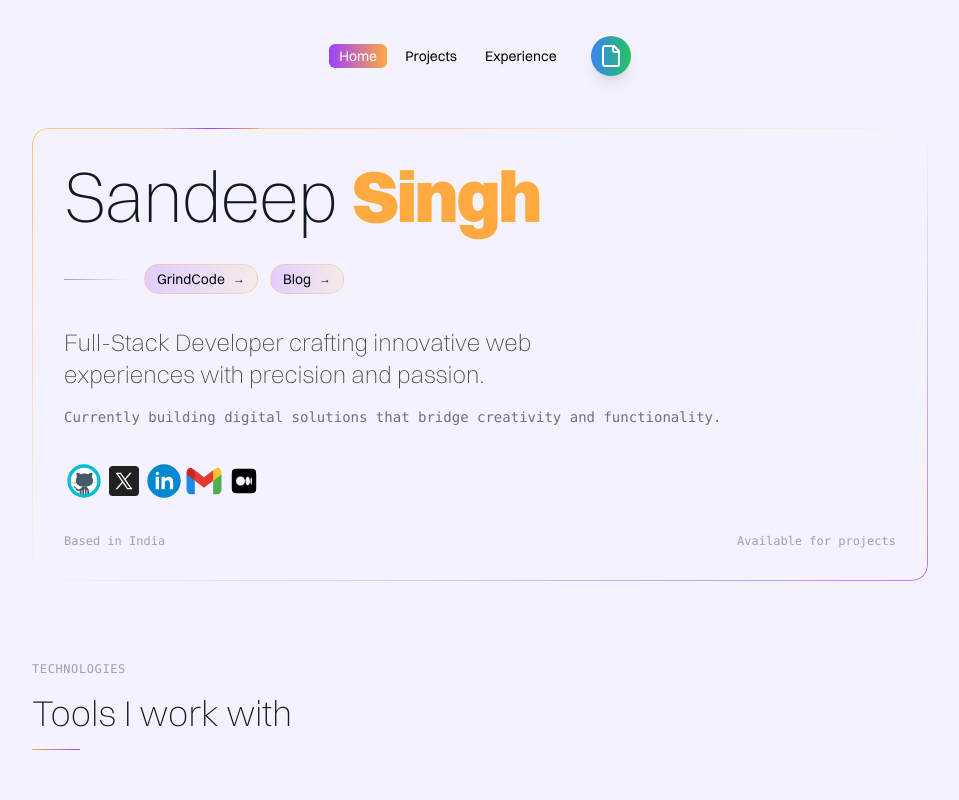
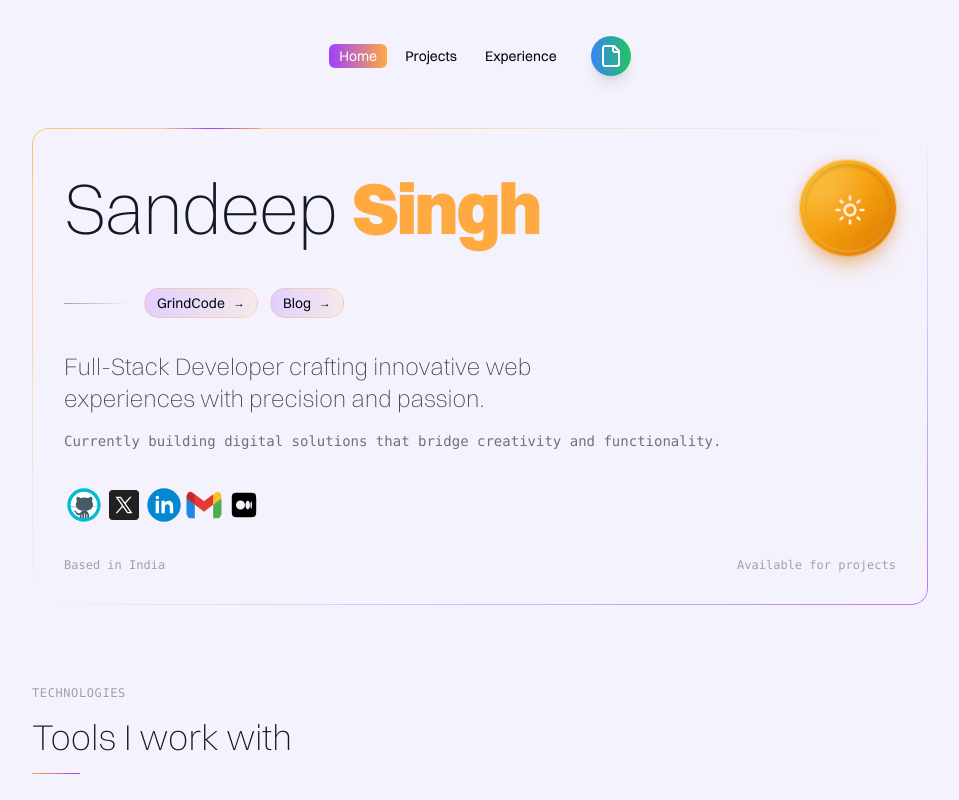
Before and after one commit to CoDesign-Spa27/sandeep, a Next.js app: page / in a window 1280 px wide. Shown: the top 800 px of the page, without its empty margins (160-1119 px from the left). Built offline with nearby package versions, Linux system fonts and the light colour scheme.

Commit message:
revamp: new mode toggle

```diff
--- a/app/_Section/Home.tsx
+++ b/app/_Section/Home.tsx
@@ -14,6 +14,7 @@ import { useTheme } from "next-themes";
 import Link from "next/link";
 import { FeaturedWork } from "@/components/FeaturedWorked";
 import { BorderBeam } from "@/components/ui/border-beam";
+import { ModeToggle } from "@/components/mode-toggle";
 
 const Home = () => {
   const { theme } = useTheme();
@@ -97,6 +98,7 @@ const Home = () => {
             </div>
             <BorderBeam size={100} />
             <div className="space-y-8">
+              <div className="flex justify-between items-center">
               <motion.div
                 initial="hidden"
                 animate="visible"
@@ -108,6 +110,8 @@ const Home = () => {
                   <span className="text-[#ffaa40] font-black">Singh</span>
                 </h1>
               </motion.div>
+              <ModeToggle />
+                </div>
 
               <div className="flex flex-col sm:flex-row items-start sm:items-center gap-4 relative z-10">
                 <div className="flex items-center gap-4">
--- a/components/mode-toggle.tsx
+++ b/components/mode-toggle.tsx
@@ -1,42 +1,271 @@
 "use client";
+import * as React from "react";
+import { Moon, Sun, Sparkles, Star } from "lucide-react";
+import { motion, AnimatePresence } from "framer-motion";
 
-import * as React from "react";
-import { Moon, Sun } from "lucide-react";
-import { useTheme } from "next-themes";
-import { motion } from "framer-motion";
+// Mock useTheme hook for demonstration
+function useTheme() {
+  const [theme, setThemeState] = React.useState(() => {
+    // Check if theme is stored in localStorage
+    if (typeof window !== 'undefined') {
+      const savedTheme = localStorage.getItem('theme');
+      if (savedTheme) {
+        // Apply saved theme to document
+        if (savedTheme === 'dark') {
+          document.documentElement.classList.add('dark');
+        } else {
+          document.documentElement.classList.remove('dark');
+        }
+        return savedTheme;
+      }
+
+      // If no saved theme, check system preference
+      if (window.matchMedia('(prefers-color-scheme: dark)').matches) {
+        document.documentElement.classList.add('dark');
+        return 'dark';
+      }
+    }
+    return 'light';
+  });
+
+  const setTheme = (newTheme: 'light' | 'dark') => {
+    setThemeState(newTheme);
+    localStorage.setItem('theme', newTheme);
+    // Apply theme to document
+    if (newTheme === 'dark') {
+      document.documentElement.classList.add('dark');
+    } else {
+      document.documentElement.classList.remove('dark');
+    }
+  };
+
+  return { theme, setTheme };
+}
 
 export function ModeToggle() {
   const { theme, setTheme } = useTheme();
-  const isDark = theme === "dark";
+  const isDark = theme === 'dark';
 
   const toggleTheme = () => {
-    setTheme(isDark ? "light" : "dark");
+    setTheme(isDark ? 'light' : 'dark');
   };
 
   return (
-    <div
-      onClick={toggleTheme}
-      className="flex items-center cursor-pointer"
-    >
+    <div className="w-full max-w-[3rem] sm:max-w-[6rem] md:max-w-[6rem] lg:max-w-[6rem]">
       <motion.div
-        className="relative w-16 h-8 bg-gray-300 dark:bg-gray-700 rounded-full"
-        layout
-        transition={{ type: "spring", stiffness: 700, damping: 30 }}
+        whileHover={{
+          scale: 1.05,
+          rotate: isDark ? -3 : 3,
+          boxShadow: isDark
+            ? "0 15px 30px -8px rgba(147, 51, 234, 0.4), 0 0 0 1px rgba(147, 51, 234, 0.1)"
+            : "0 15px 30px -8px rgba(251, 146, 60, 0.4), 0 0 0 1px rgba(251, 146, 60, 0.1)"
+        }}
+        whileTap={{ scale: 0.95 }}
+        onClick={toggleTheme}
+        className="relative w-full aspect-square rounded-full flex items-center justify-center cursor-pointer group transition-all duration-500"
+        style={{
+          background: isDark
+            ? "linear-gradient(135deg, #1e293b 0%, #0f172a 50%, #020617 100%)"
+            : "linear-gradient(135deg, #fbbf24 0%, #f59e0b 50%, #d97706 100%)",
+          boxShadow: isDark
+            ? "0 12px 24px -8px rgba(15, 23, 42, 0.8), inset 0 1px 0 rgba(148, 163, 184, 0.1), 0 0 0 1px rgba(30, 41, 59, 0.2)"
+            : "0 12px 24px -8px rgba(217, 119, 6, 0.6), inset 0 1px 0 rgba(255, 255, 255, 0.2), 0 0 0 1px rgba(245, 158, 11, 0.3)"
+        }}
       >
+        {/* Realistic Surface Texture */}
+        <div
+          className="absolute inset-0.5 rounded-full opacity-30"
+          style={{
+            background: isDark
+              ? "radial-gradient(circle at 30% 30%, rgba(148, 163, 184, 0.3) 0%, transparent 50%)"
+              : "radial-gradient(circle at 30% 30%, rgba(255, 255, 255, 0.6) 0%, transparent 50%)"
+          }}
+        />
+
+        {/* Subtle Inner Shadow */}
+        <div
+          className="absolute inset-1 rounded-full"
+          style={{
+            boxShadow: isDark
+              ? "inset 0 2px 4px rgba(0, 0, 0, 0.3), inset 0 -1px 2px rgba(148, 163, 184, 0.1)"
+              : "inset 0 2px 4px rgba(0, 0, 0, 0.15), inset 0 -1px 2px rgba(255, 255, 255, 0.3)"
+          }}
+        />
+
+        {/* Animated Glow Ring */}
         <motion.div
-          className="absolute top-0.6 left-0.4 h-8 w-8 rounded-full bg-white dark:bg-black flex items-center justify-center"
-          layout
-          initial={false}
-          animate={{ x: isDark ? 32 : 0 }}
-          transition={{ type: "spring", stiffness: 700, damping: 30 }}
+          className="absolute w-full h-full rounded-full"
+          animate={{
+            boxShadow: [
+              isDark
+                ? "0 0 12px rgba(147, 51, 234, 0.3)"
+                : "0 0 12px rgba(251, 146, 60, 0.3)",
+              isDark
+                ? "0 0 24px rgba(147, 51, 234, 0.5)"
+                : "0 0 24px rgba(251, 146, 60, 0.5)",
+              isDark
+                ? "0 0 12px rgba(147, 51, 234, 0.3)"
+                : "0 0 12px rgba(251, 146, 60, 0.3)"
+            ]
+          }}
+          transition={{ duration: 3, repeat: Infinity, ease: "easeInOut" }}
+        />
+
+        {/* Dynamic Background Pattern */}
+        <motion.div
+          className="absolute inset-0 rounded-full overflow-hidden"
+          animate={{ rotate: isDark ? 360 : -360 }}
+          transition={{ duration: 20, repeat: Infinity, ease: "linear" }}
         >
           {isDark ? (
-            <Moon className="w-5 h-5 text-white" />
+            // Stars pattern for dark mode
+            <>
+              {[...Array(6)].map((_, i) => (
+                <motion.div
+                  key={i}
+                  className="absolute w-0.5 h-0.5 bg-white rounded-full opacity-60"
+                  style={{
+                    left: `${20 + (i * 15)}%`,
+                    top: `${25 + ((i % 3) * 20)}%`,
+                  }}
+                  animate={{
+                    opacity: [0.3, 1, 0.3],
+                    scale: [0.5, 1, 0.5]
+                  }}
+                  transition={{
+                    duration: 2,
+                    repeat: Infinity,
+                    delay: i * 0.3
+                  }}
+                />
+              ))}
+            </>
           ) : (
-            <Sun className="w-5 h-5 text-yellow-500" />
+            // Rays pattern for light mode
+            <>
+              {[...Array(8)].map((_, i) => (
+                <motion.div
+                  key={i}
+                  className="absolute w-0.5 h-3 bg-gradient-to-t from-transparent via-orange-300 to-transparent origin-bottom"
+                  style={{
+                    left: '50%',
+                    bottom: '50%',
+                    transformOrigin: '50% 3rem',
+                    transform: `translateX(-50%) rotate(${i * 45}deg)`
+                  }}
+                  animate={{
+                    opacity: [0.4, 0.8, 0.4],
+                    scaleY: [0.8, 1.2, 0.8]
+                  }}
+                  transition={{
+                    duration: 2,
+                    repeat: Infinity,
+                    delay: i * 0.1
+                  }}
+                />
+              ))}
+            </>
           )}
         </motion.div>
+
+        {/* Main Icon */}
+        <AnimatePresence initial={false} mode="wait">
+          <motion.div
+            key={isDark ? "moon" : "sun"}
+            initial={{ opacity: 0, rotate: -90, scale: 0.3 }}
+            animate={{ opacity: 1, rotate: 0, scale: 1 }}
+            exit={{ opacity: 0, rotate: 90, scale: 0.3 }}
+            transition={{ duration: 0.5, ease: "backOut" }}
+            className="z-10 relative w-[30%] h-[30%]"
+          >
+            {isDark ? (
+              <motion.div
+                animate={{ rotate: [0, 5, -5, 0] }}
+                transition={{ duration: 6, repeat: Infinity, ease: "easeInOut" }}
+                className="w-full h-full"
+              >
+                <Moon
+                  className="w-full h-full text-slate-100 drop-shadow-lg"
+                  style={{
+                    filter: "drop-shadow(0 0 6px rgba(148, 163, 184, 0.8))"
+                  }}
+                />
+              </motion.div>
+            ) : (
+              <motion.div
+                animate={{ rotate: 360 }}
+                transition={{ duration: 8, repeat: Infinity, ease: "linear" }}
+                className="w-full h-full"
+              >
+                <Sun
+                  className="h-8 w-8 text-orange-100 drop-shadow-lg"
+                  style={{
+                    filter: "drop-shadow(0 0 8px rgba(251, 146, 60, 0.8))"
+                  }}
+                />
+              </motion.div>
+            )}
+          </motion.div>
+        </AnimatePresence>
+
+        {/* Floating Decorative Elements */}
+        <AnimatePresence>
+          {isDark && (
+            <>
+              {/* Sparkles for dark mode */}
+              <motion.div
+                className="absolute -top-1 -right-1"
+                initial={{ opacity: 0, scale: 0, rotate: -45 }}
+                animate={{
+                  opacity: [0, 1, 0],
+                  scale: [0, 1, 0],
+                  rotate: 360
+                }}
+                exit={{ opacity: 0, scale: 0 }}
+                transition={{
+                  duration: 2,
+                  repeat: Infinity,
+                  repeatDelay: 1
+                }}
+              >
+                <Sparkles className="w-3 h-3 text-purple-300" />
+              </motion.div>
+
+              <motion.div
+                className="absolute -bottom-1 -left-2"
+                initial={{ opacity: 0, scale: 0 }}
+                animate={{
+                  opacity: [0, 0.8, 0],
+                  scale: [0, 1, 0],
+                  y: [-8, 0, -8]
+                }}
+                transition={{
+                  duration: 3,
+                  repeat: Infinity,
+                  delay: 1
+                }}
+              >
+                <Star className="w-2 h-2 text-indigo-300" />
+              </motion.div>
+            </>
+          )}
+        </AnimatePresence>
+
+        {/* Hover Effect Overlay */}
+        <motion.div
+          className="absolute inset-0 rounded-full"
+          initial={{ opacity: 0 }}
+          whileHover={{ opacity: 1 }}
+          style={{
+            background: isDark
+              ? "radial-gradient(circle, rgba(147, 51, 234, 0.1) 0%, transparent 70%)"
+              : "radial-gradient(circle, rgba(251, 146, 60, 0.1) 0%, transparent 70%)"
+          }}
+        />
       </motion.div>
+
     </div>
   );
 }
+
+export default ModeToggle;
```
